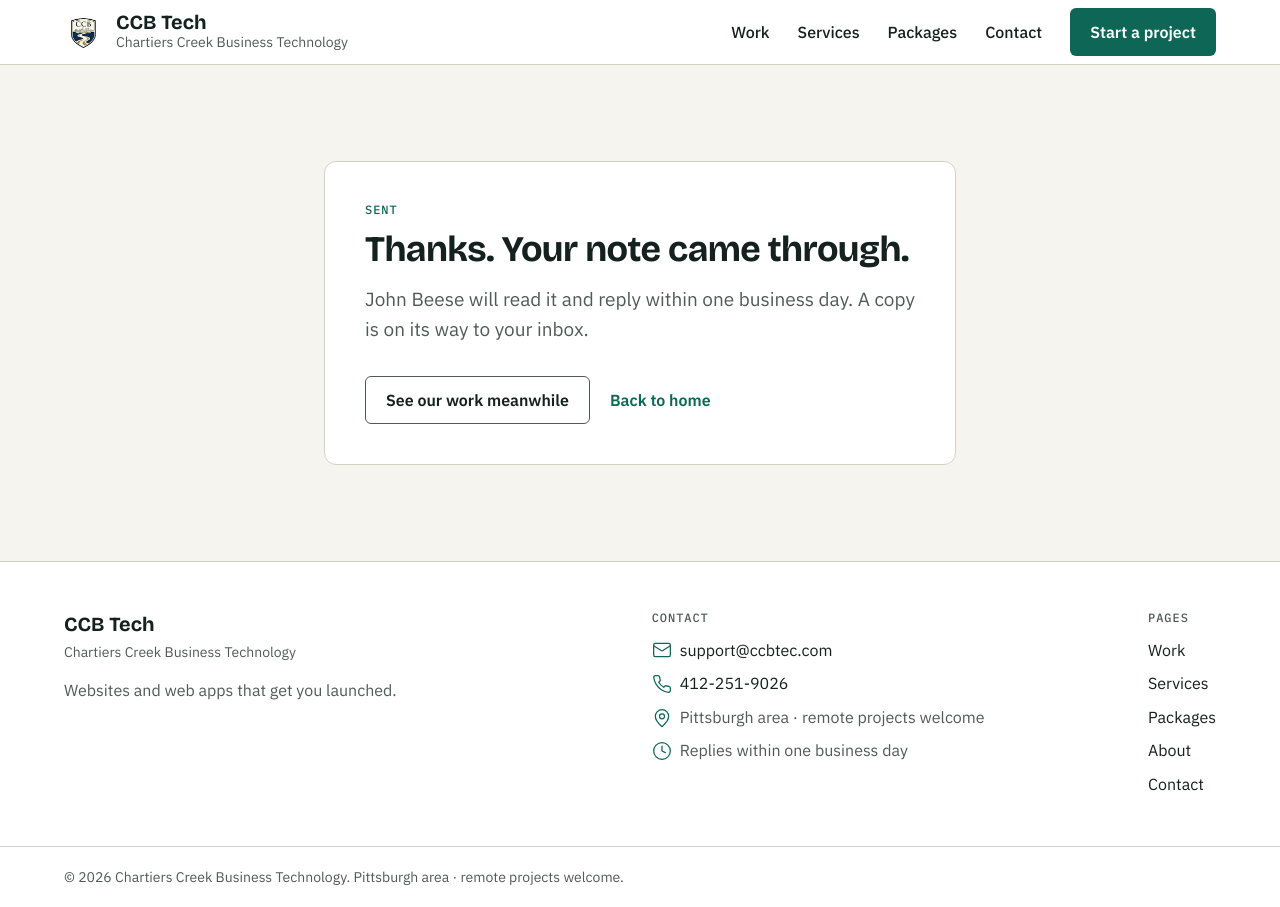
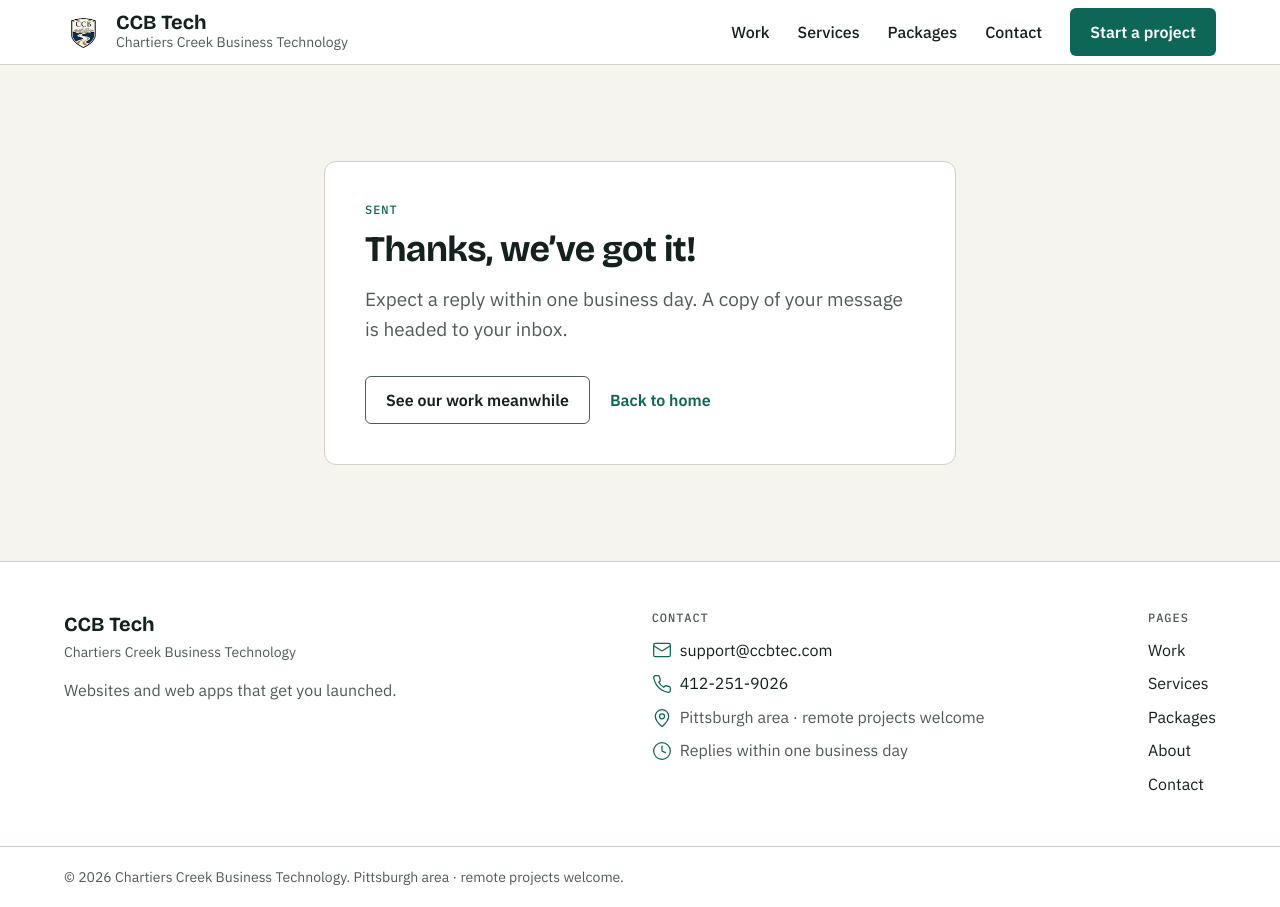
Before and after one commit to Beese-Dev/business_website, a Next.js app: page /thank-you in a window 1280 px wide. Built offline with nearby package versions, Linux system fonts and the light colour scheme.

Commit message:
Reword the thank-you page confirmation
Co-Authored-By: Claude Fable 5.1 <noreply@anthropic.com>

```diff
--- a/app/thank-you/page.tsx
+++ b/app/thank-you/page.tsx
@@ -3,7 +3,7 @@ import { ButtonLink, Container, Eyebrow, Section } from "@/components/ui";
 import { site } from "@/content/site";
 
 export const metadata: Metadata = {
-  title: "Thanks, we have your note",
+  title: "Thanks, we’ve got it",
   description: `Thanks for contacting ${site.name}. ${site.responseTime}.`,
   robots: { index: false },
 };
@@ -14,10 +14,10 @@ export default function ThankYouPage() {
       <Container narrow>
         <div className="rounded-md border border-line bg-surface-raised p-8 md:p-10">
           <Eyebrow>Sent</Eyebrow>
-          <h1 className="t-h2 mt-3">Thanks. Your note came through.</h1>
+          <h1 className="t-h2 mt-3">Thanks, we’ve got it!</h1>
           <p className="t-lead mt-4 text-ink-muted">
-            {site.owner.name} will read it and reply within one business day.
-            A copy is on its way to your inbox.
+            Expect a reply within one business day. A copy of your message is
+            headed to your inbox.
           </p>
           <div className="mt-8 flex flex-wrap gap-3">
             <ButtonLink href="/work" variant="secondary">
```
